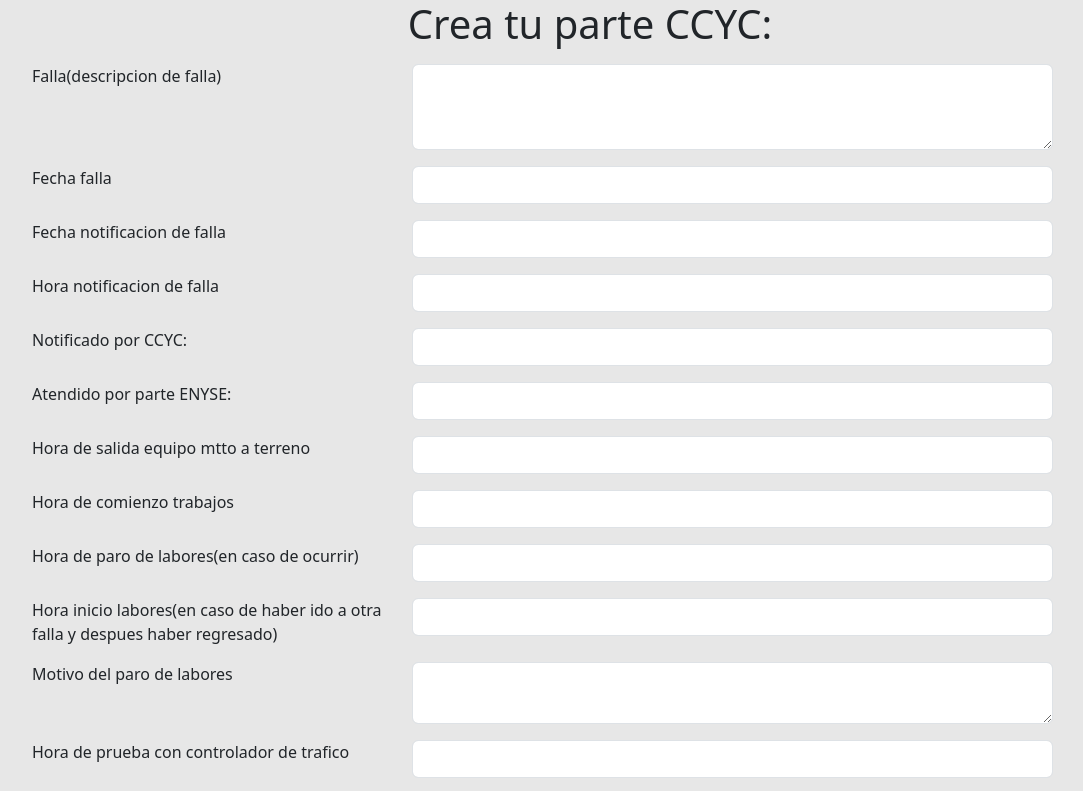
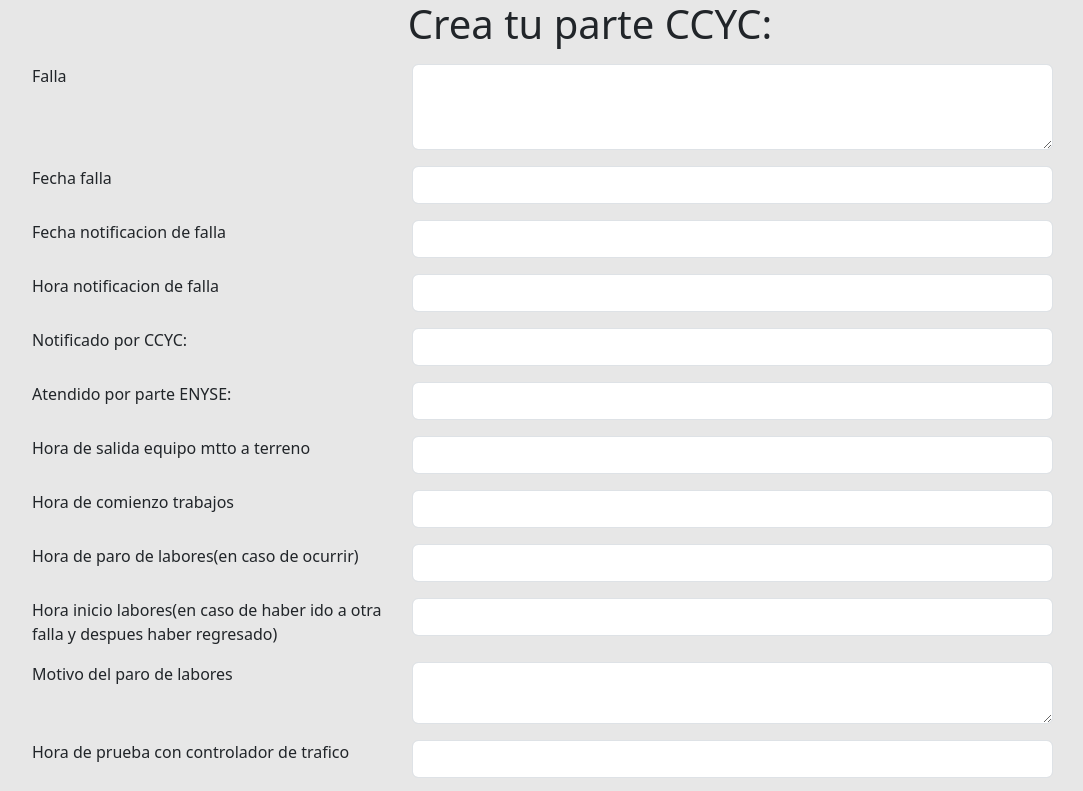
Before and after one commit to GabrielHernandezT/ccyc, a plain HTML site: page index.html in a window 1280 px wide. Shown: the top 791 px of the page, without its empty margins (50-1133 px from the left). Drawn offline with nearby package versions, Linux system fonts and the light colour scheme.

Commit message:
Add files via upload

```diff
--- a/index.html
+++ b/index.html
@@ -15,7 +15,7 @@
     <div><h1 class="text-center">Crea tu parte CCYC:</h1></header>
     <div class="container">
         <div class="row mt-3">
-            <div class="col-4">Falla(descripcion de falla)</div>
+            <div class="col-4">Falla</div>
             <div class="col-7">
                 <textarea type="text" rows="3" class="form-control" id="nombre" required></textarea>
             </div>
```
